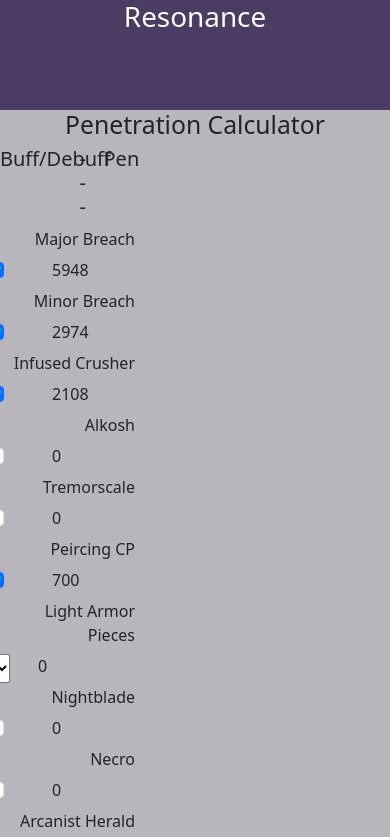
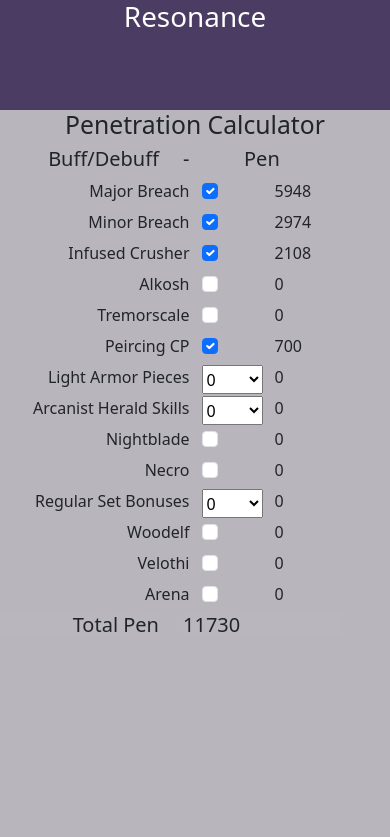
Before and after one commit to jberger2992/resonance, a React (Create React App) app: page / in a window 390 px wide. Shown: the top 837 px of the page. Built offline with nearby package versions, Linux system fonts and the light colour scheme.

Commit message:
updates and responsiveness

```diff
--- a/src/App.css
+++ b/src/App.css
@@ -27,9 +27,9 @@
 
 .select-custom {
     display: inline-block;
-    margin-right: 1rem;
+    margin-right: 0;
     min-height: 1.5rem;
-    padding-left: 0.5em;
+    padding: 0;
     margin-bottom: 0.125rem;
 }
 
--- a/src/Pencalc.js
+++ b/src/Pencalc.js
@@ -1,4 +1,4 @@
-import React, { useState, useEffect, ReactDOM } from "react";
+import React, { useState, useEffect } from "react";
 
 function Pencalc() {
 
@@ -51,71 +51,71 @@
   return (
     <main className="row justify-content-md-center">
         <h2 className="text-center">Penetration Calculator</h2>
-        <form className="row col-6">
+        <form className="row col-lg-6 col-xl-5">
           <div className="row">
             <div className="col-6 text-end">
               <h5>Buff/Debuff</h5>
             </div>
 
-              <div className="col-1">
-                <h5>---</h5>
+              <div className="col-2 col-sm-1">
+                <h5>-</h5>
               </div>
-              <div className="col-1">
+              <div className="col-3 col-sm-1">
                 <h5>Pen</h5>
               </div>
 
           </div>
           <div className="row">
-            <label className="text-end col-form-label col-sm-6 pt-0">Major Breach</label>
-            <div className="form-check form-check-inline col-1">
+            <label className="text-end col-form-label col-7 col-sm-6 pt-0">Major Breach</label>
+            <div className="form-check col-2 col-sm-1">
               <input className="form-check-input" type="checkbox" name="majorB" id="majorB" value="5948" defaultChecked
               onChange={(e) => e.target.checked === true ? setMajorBP(parseInt(e.target.value)) : setMajorBP(0)}/>
             </div>
-            <label htmlFor="majorB" className="col-form-label col-1 pt-0">{majorBP}</label>
+            <label htmlFor="majorB" className="col-form-label col-3 col-sm-1 pt-0">{majorBP}</label>
           </div>
           <div className="row">
-            <label className="text-end col-form-label col-sm-6 pt-0">Minor Breach</label>
-            <div className="form-check form-check-inline col-1">
+            <label className="text-end col-form-label col-7 col-sm-6 pt-0">Minor Breach</label>
+            <div className="form-check col-2 col-sm-1">
               <input className="form-check-input" type="checkbox" name="minorB" id="minorB" value="2974" defaultChecked
               onChange={(e) => e.target.checked === true ? setMinorBP(parseInt(e.target.value)) : setMinorBP(0)}/>
             </div>
-            <label htmlFor="minorB" className="col-form-label col-1 pt-0">{minorBP}</label>
+            <label htmlFor="minorB" className="col-form-label col-3 col-sm-1 pt-0">{minorBP}</label>
           </div>
           <div className="row">
-            <label className="text-end col-form-label col-sm-6 pt-0">Infused Crusher</label>
-            <div className="form-check form-check-inline col-1">
+            <label className="text-end col-form-label col-7 col-sm-6 pt-0">Infused Crusher</label>
+            <div className="form-check col-2 col-sm-1">
               <input className="form-check-input" type="checkbox" name="crusher" id="crusher" value="2108" defaultChecked
               onChange={(e) => e.target.checked === true ? setCrusherP(parseInt(e.target.value)) : setCrusherP(0)}/>
             </div>
-            <label htmlFor="crusher" className="col-form-label col-1 pt-0">{crusherP}</label>
+            <label htmlFor="crusher" className="col-form-label col-3 col-sm-1 pt-0">{crusherP}</label>
           </div>
           <div className="row">
-            <label className="text-end col-form-label col-sm-6 pt-0">Alkosh</label>
-            <div className="form-check form-check-inline col-1">
+            <label className="text-end col-form-label col-7 col-sm-6 pt-0">Alkosh</label>
+            <div className="form-check col-2 col-sm-1">
               <input className="form-check-input" type="checkbox" name="alkosh" id="alkosh" value="6000"
               onChange={(e) => e.target.checked === true ? setAlkoshP(parseInt(e.target.value)) : setAlkoshP(0)}/>
             </div>
-            <label htmlFor="alkosh" className="col-form-label col-1 pt-0">{alkoshP}</label>
+            <label htmlFor="alkosh" className="col-form-label col-3 col-sm-1 pt-0">{alkoshP}</label>
           </div>
           <div className="row">
-            <label className="text-end col-form-label col-sm-6 pt-0">Tremorscale</label>
-            <div className="form-check form-check-inline col-1">
+            <label className="text-end col-form-label col-7 col-sm-6 pt-0">Tremorscale</label>
+            <div className="form-check col-2 col-sm-1">
               <input className="form-check-input" type="checkbox" name="tremor" id="tremor" value="2400"
               onChange={(e) => e.target.checked === true ? setTremorP(parseInt(e.target.value)) : setTremorP(0)}/>
             </div>
-            <label className="col-form-label col-1 pt-0">{tremorP}</label>
+            <label className="col-form-label col-3 col-sm-1 pt-0">{tremorP}</label>
           </div>
           <div className="row">
-            <label className="text-end col-form-label col-sm-6 pt-0">Peircing CP</label>
-            <div className="form-check form-check-inline col-1">
+            <label className="text-end col-form-label col-7 col-sm-6 pt-0">Peircing CP</label>
+            <div className="form-check col-2 col-sm-1">
               <input className="form-check-input" type="checkbox" name="piercing" id="piercing" value="700" defaultChecked
               onChange={(e) => e.target.checked === true ? setPierciingP(parseInt(e.target.value)) : setPierciingP(0)}/>
             </div>
-            <label htmlFor="piercing" className="col-form-label col-1 pt-0">{pierciingP}</label>
+            <label htmlFor="piercing" className="col-form-label col-3 col-sm-1 pt-0">{pierciingP}</label>
           </div>
           <div className="row">
-            <label htmlFor="lightA" className="text-end col-form-label col-sm-6 pt-0">Light Armor Pieces</label>
-            <select id="lightA" className="select-custom col-1" onChange={(e) => setLightP(parseInt(e.target.value))}>
+            <label htmlFor="lightA" className="text-end col-form-label col-7 col-sm-6 pt-0">Light Armor Pieces</label>
+            <select id="lightA" className="select-custom col-2 col-sm-1 mr-0" onChange={(e) => setLightP(parseInt(e.target.value))}>
               <option value="0">0</option>
               <option value="939">1</option>
               <option value="1878">2</option>
@@ -125,27 +125,11 @@
               <option value="5634">6</option>
               <option value="6573">7</option>
             </select>
-            <label htmlFor="lightA" className="col-form-label col-1 pt-0">{lightP}</label>
+            <label htmlFor="lightA" className="col-form-label col-3 col-sm-1 pt-0">{lightP}</label>
           </div>
           <div className="row">
-            <label className="text-end col-form-label col-sm-6 pt-0">Nightblade</label>
-            <div className="form-check form-check-inline col-1">
-              <input className="form-check-input" type="checkbox" name="nightB" id="nightB" value="2974"
-              onChange={(e) => e.target.checked === true ? handleClass(e) : setNightBP(0)}/>
-            </div>
-            <label className="col-form-label col-1 pt-0">{nightBP}</label>
-          </div>
-          <div className="row">
-            <label className="text-end col-form-label col-sm-6 pt-0">Necro</label>
-            <div className="form-check form-check-inline col-1">
-              <input className="form-check-input" type="checkbox" name="necro" id="necro" value="1500"
-              onChange={(e) => e.target.checked === true ? handleClass(e) : setNecroP(0)}/>
-            </div>
-            <label className="col-form-label col-1 pt-0">{necroP}</label>
-          </div>
-          <div className="row">
-            <label htmlFor="arcanist" className="text-end col-form-label col-sm-6 pt-0">Arcanist Herald Skills</label>
-            <select id="arcanist" className="select-custom col-1" onChange={(e) => handleClass(e)}>
+            <label htmlFor="arcanist" className="text-end col-form-label col-7 col-sm-6 pt-0">Arcanist Herald Skills</label>
+            <select id="arcanist" className="select-custom col-2 col-sm-1" onChange={(e) => handleClass(e)}>
               <option value="0">0</option>
               <option value="991">1</option>
               <option value="1982">2</option>
@@ -154,48 +138,64 @@
               <option value="4955">5</option>
               <option value="5946">6</option>
             </select>
-            <label htmlFor="arcanist" className="col-form-label col-1 pt-0">{arcanistP}</label>
+            <label htmlFor="arcanist" className="col-form-label col-3 col-sm-1 pt-0">{arcanistP}</label>
           </div>
           <div className="row">
-            <label className="text-end col-form-label col-sm-6 pt-0">Woodelf</label>
-            <div className="form-check form-check-inline col-1">
-              <input className="form-check-input" type="checkbox" name="woodE" id="woodE" value="950"
-              onChange={(e) => e.target.checked === true ? setWoodEP(parseInt(e.target.value)) : setWoodEP(0)}/>
+            <label className="text-end col-form-label col-7 col-sm-6 pt-0">Nightblade</label>
+            <div className="form-check col-2 col-sm-1">
+              <input className="form-check-input" type="checkbox" name="nightB" id="nightB" value="2974"
+              onChange={(e) => e.target.checked === true ? handleClass(e) : setNightBP(0)}/>
             </div>
-            <label className="col-form-label col-1 pt-0">{woodEP}</label>
+            <label className="col-form-label col-3 col-sm-1 pt-0">{nightBP}</label>
           </div>
           <div className="row">
-            <label htmlFor="setBonus" className="text-end col-form-label col-sm-6 pt-0">Regular Set Bonuses</label>
-            <select id="setBonus" className="select-custom col-1" onChange={(e) => setSetBonusP(parseInt(e.target.value))}>
+            <label className="text-end col-form-label col-7 col-sm-6 pt-0">Necro</label>
+            <div className="form-check col-2 col-sm-1">
+              <input className="form-check-input" type="checkbox" name="necro" id="necro" value="1500"
+              onChange={(e) => e.target.checked === true ? handleClass(e) : setNecroP(0)}/>
+            </div>
+            <label className="col-form-label col-3 col-sm-1 pt-0">{necroP}</label>
+          </div>
+          <div className="row">
+            <label htmlFor="setBonus" className="text-end col-form-label col-7 col-sm-6 pt-0">Regular Set Bonuses</label>
+            <select id="setBonus" className="select-custom col-2 col-sm-1" onChange={(e) => setSetBonusP(parseInt(e.target.value))}>
               <option value="0">0</option>
               <option value="1487">1</option>
               <option value="2974">2</option>
               <option value="4461">3</option>
               <option value="5948">4</option>
             </select>
-            <label htmlFor="setBonus" className="col-form-label col-1 pt-0">{setBonusP}</label>
+            <label htmlFor="setBonus" className="col-form-label col-3 col-sm-1 pt-0">{setBonusP}</label>
           </div>
           <div className="row">
-            <label className="text-end col-form-label col-sm-6 pt-0">Velothi</label>
-            <div className="form-check form-check-inline col-1">
+            <label className="text-end col-form-label col-7 col-sm-6 pt-0">Woodelf</label>
+            <div className="form-check col-2 col-sm-1">
+              <input className="form-check-input" type="checkbox" name="woodE" id="woodE" value="950"
+              onChange={(e) => e.target.checked === true ? setWoodEP(parseInt(e.target.value)) : setWoodEP(0)}/>
+            </div>
+            <label className="col-form-label col-3 col-sm-1 pt-0">{woodEP}</label>
+          </div>
+          <div className="row">
+            <label className="text-end col-form-label col-7 col-sm-6 pt-0">Velothi</label>
+            <div className="form-check col-2 col-sm-1">
               <input className="form-check-input" type="checkbox" name="velothi" id="velothi" value="950"
               onChange={(e) => e.target.checked === true ? setVelothiP(parseInt(e.target.value)) : setVelothiP(0)}/>
             </div>
-            <label className="col-form-label col-1 pt-0">{velothiP}</label>
+            <label className="col-form-label col-3 col-sm-1 pt-0">{velothiP}</label>
           </div>
           <div className="row">
-            <label className="text-end col-form-label col-sm-6 pt-0">Arena</label>
-            <div className="form-check form-check-inline col-1">
+            <label className="text-end col-form-label col-7 col-sm-6 pt-0">Arena</label>
+            <div className="form-check col-2 col-sm-1">
               <input className="form-check-input" type="checkbox" name="arenaWP" id="arenaWP" value="1190"
               onChange={(e) => e.target.checked === true ? setArenaWP(parseInt(e.target.value)) : setArenaWP(0)}/>
             </div>
-            <label className="col-form-label col-1 pt-0">{arenaWP}</label>
+            <label className="col-form-label col-3 col-sm-1 pt-0">{arenaWP}</label>
           </div>
           <div className="row justify-content-md-center">
-            <div className="col-3">
+            <div className="col-6 col-lg-3">
              <h5 className="text-end total-pen">Total Pen</h5>
             </div>
-            <div className="col-3">
+            <div className="col-6 col-lg-3">
               <h5 className="total-pen">{totalP}</h5>
             </div>
           </div>
```
